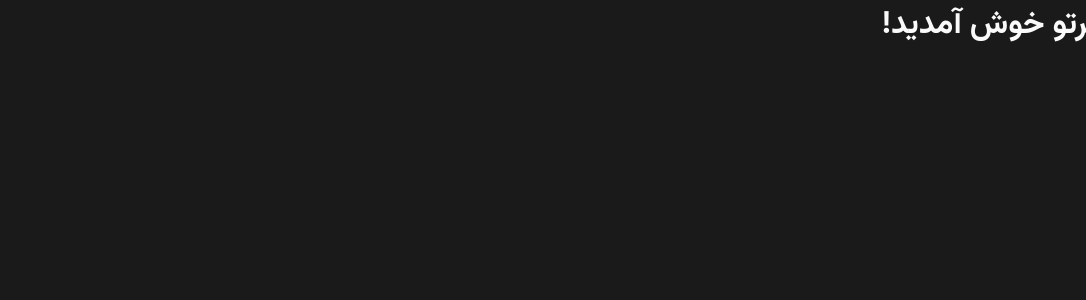
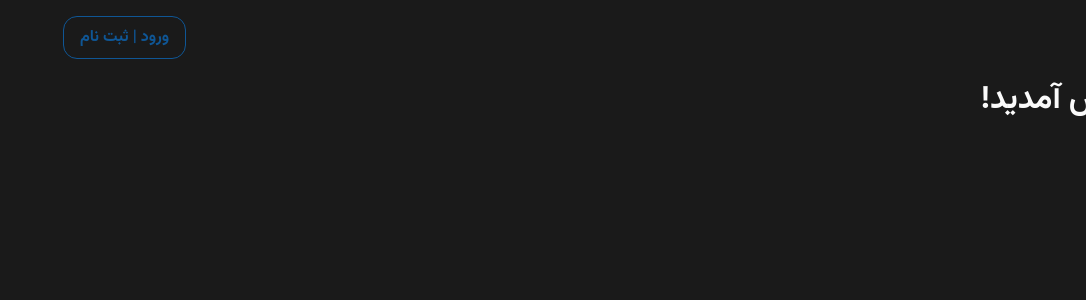
Before and after one commit to KouroshSalmanzadeh/Doctoreto, a Next.js app: page / in a window 1280 px wide. Shown: the top 300 px of the page, without its empty margins (194-1280 px from the left). Built offline with nearby package versions, Linux system fonts and the light colour scheme.

Commit message:
feat: [ADD] header component
chore: [EDIT] color variables to custom color

```diff
--- a/src/app/globals.css
+++ b/src/app/globals.css
@@ -13,10 +13,10 @@
   --color-default-background: var(--color-gray-10);
   --color-default-foreground: var(--color-gray-98);
 
-  --color-primary: hsl(120deg 50% 48%);
-  --color-primary-fade: hsl(120deg 50% 96%);
-  --color-primary-lighter: hsl(120deg 50% 52%);
-  --color-primary-darker: hsl(120deg 50% 44%);
+  --color-primary: hsl(208deg 82% 32%);
+  --color-primary-fade: hsl(208, 76%, 97%);
+  --color-primary-lighter: hsl(208deg 82% 36%);
+  --color-primary-darker: hsl(208deg 82% 28%);
   --color-primary-opposite: var(--color-gray-10);
 
   --border-radius: 0.875rem;
@@ -68,4 +68,8 @@ a {
 body {
   background-color: var(--color-default-background);
   color: var(--color-default-foreground);
+
+  > * {
+    padding-inline: var(--full-width-padding-inline);
+  }
 }
--- a/src/app/layout.tsx
+++ b/src/app/layout.tsx
@@ -1,6 +1,7 @@
 import type { Metadata } from "next";
 import { Vazirmatn } from "next/font/google";
 import "./globals.css";
+import HeaderComponent from "@/components/header/header.component";
 
 const vazirmatn = Vazirmatn({
   subsets: ["latin", "arabic"],
@@ -19,7 +20,10 @@ export default function RootLayout({
 }>) {
   return (
     <html lang="fa" dir="rtl" className={vazirmatn.className}>
-      <body>{children}</body>
+      <body>
+        <HeaderComponent />
+        <main>{children}</main>
+      </body>
     </html>
   );
 }
--- /dev/null
+++ b/src/components/header/header.component.tsx
@@ -0,0 +1,33 @@
+"use client";
+
+import { ReactElement } from "react";
+
+import styles from "./header.module.css";
+import data from "./itemNav.json";
+
+import Link from "next/link";
+import { usePathname } from "next/navigation";
+
+export default function HeaderComponent(): ReactElement {
+  const pathname = usePathname();
+
+  return (
+    <header className={styles.header}>
+      <nav>
+        <ul>
+          {data.map((item, i) => (
+            <li key={i}>
+              <Link
+                href={item.path}
+                className={pathname === item.path ? styles.active : ""}
+              >
+                {item.title}
+              </Link>
+            </li>
+          ))}
+        </ul>
+      </nav>
+      <button className={styles.cta}>ورود | ثبت نام</button>
+    </header>
+  );
+}
--- /dev/null
+++ b/src/components/header/header.module.css
@@ -0,0 +1,42 @@
+.header {
+  display: flex;
+  align-items: center;
+  gap: 2rem;
+
+  padding-block: 1rem;
+
+  nav {
+    > ul {
+      display: flex;
+      gap: 2rem;
+
+      > li {
+        a {
+          &.active {
+            color: var(--color-primary);
+          }
+        }
+      }
+    }
+  }
+
+  .cta {
+    background-color: transparent;
+    color: var(--color-primary);
+
+    margin-inline-start: auto;
+    padding: 0.5rem 1rem;
+
+    border: 1px solid currentcolor;
+    border-radius: var(--border-radius);
+
+    font-weight: 700;
+
+    cursor: pointer;
+
+    &:hover {
+      background-color: var(--color-primary);
+      color: var(--color-primary-opposite);
+    }
+  }
+}
--- /dev/null
+++ b/src/components/header/itemNav.json
@@ -0,0 +1,10 @@
+[
+  {
+    "title": "خانه",
+    "path": "/"
+  },
+  {
+    "title": "جستجو",
+    "path": "/search"
+  }
+]
```
Also changed, not shown: postcss.config.json (line endings or trailing spaces).
